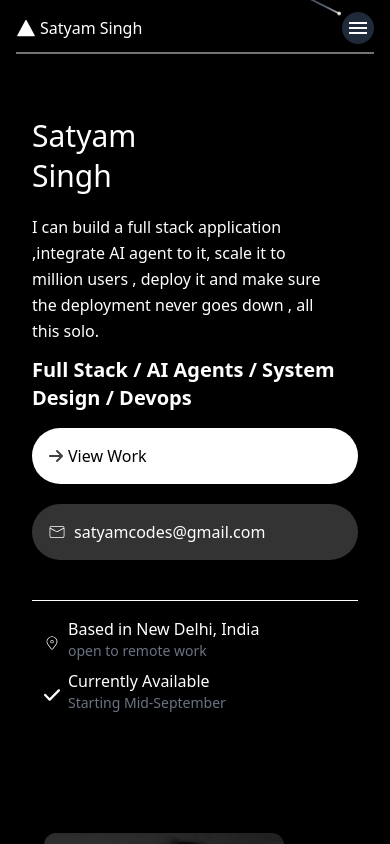
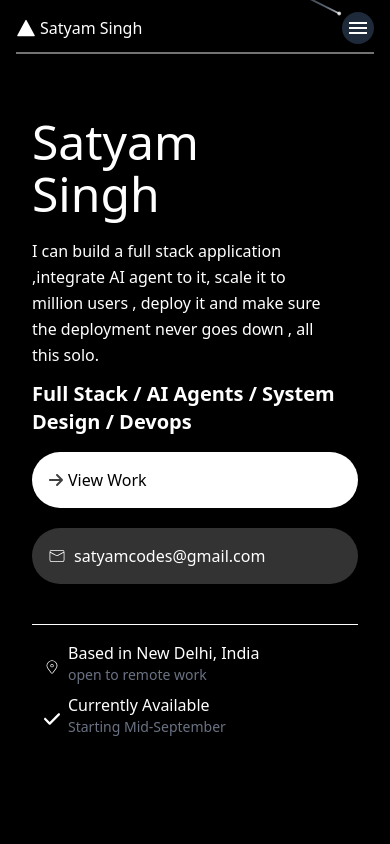
Before and after one commit to martiniscoding/portfolio, a React (Vite) app: page / in a window 390 px wide. Shown: the top 844 px of the page. Built offline with nearby package versions, Linux system fonts and the light colour scheme.

Commit message:
added name

```diff
--- a/src/Hero.jsx
+++ b/src/Hero.jsx
@@ -27,7 +27,7 @@ function Hero() {
         }}
         className="relative z-10 w-full md:w-[60%]"
       >
-        <div className="flex flex-col gap-1 font-light text-3xl md:text-8xl  ">
+        <div className="flex flex-col gap-1 font-light text-5xl  md:text-8xl  ">
           <span>Satyam</span>
           <span>Singh</span>
         </div>
```
